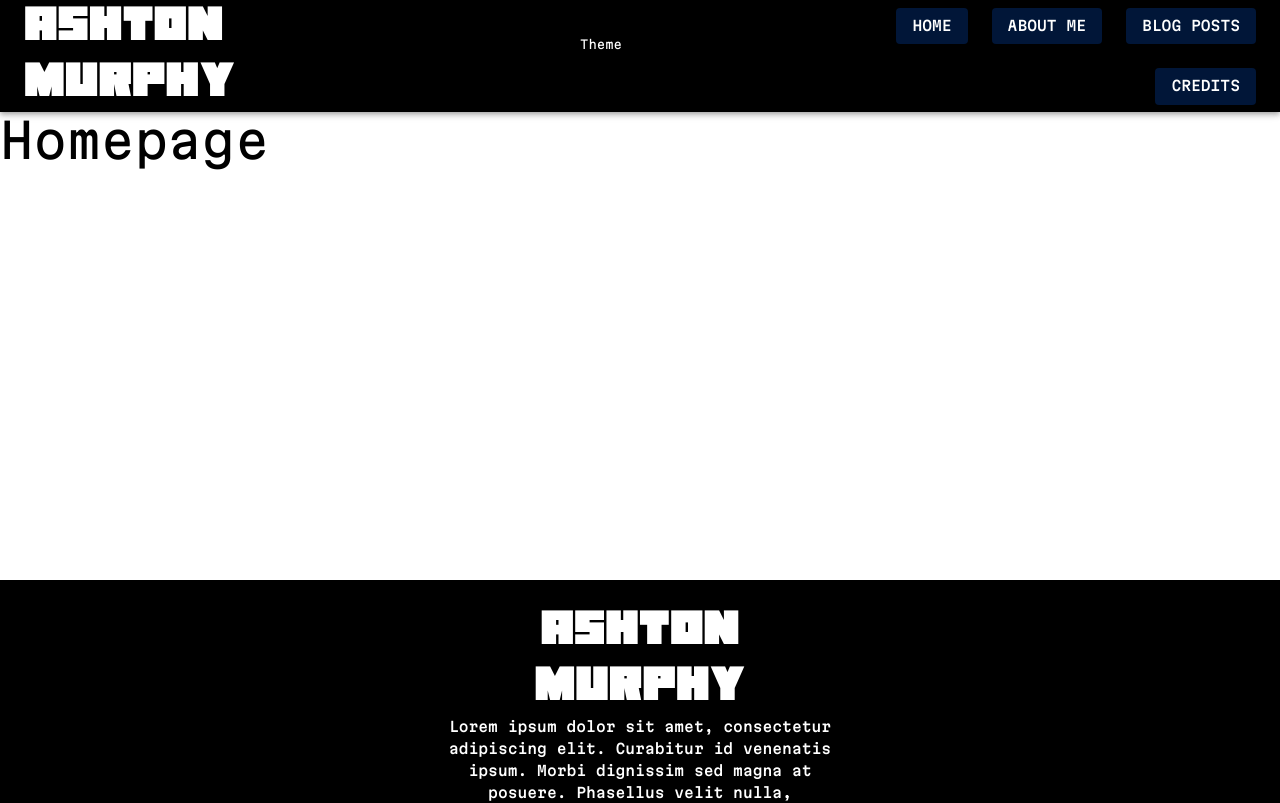
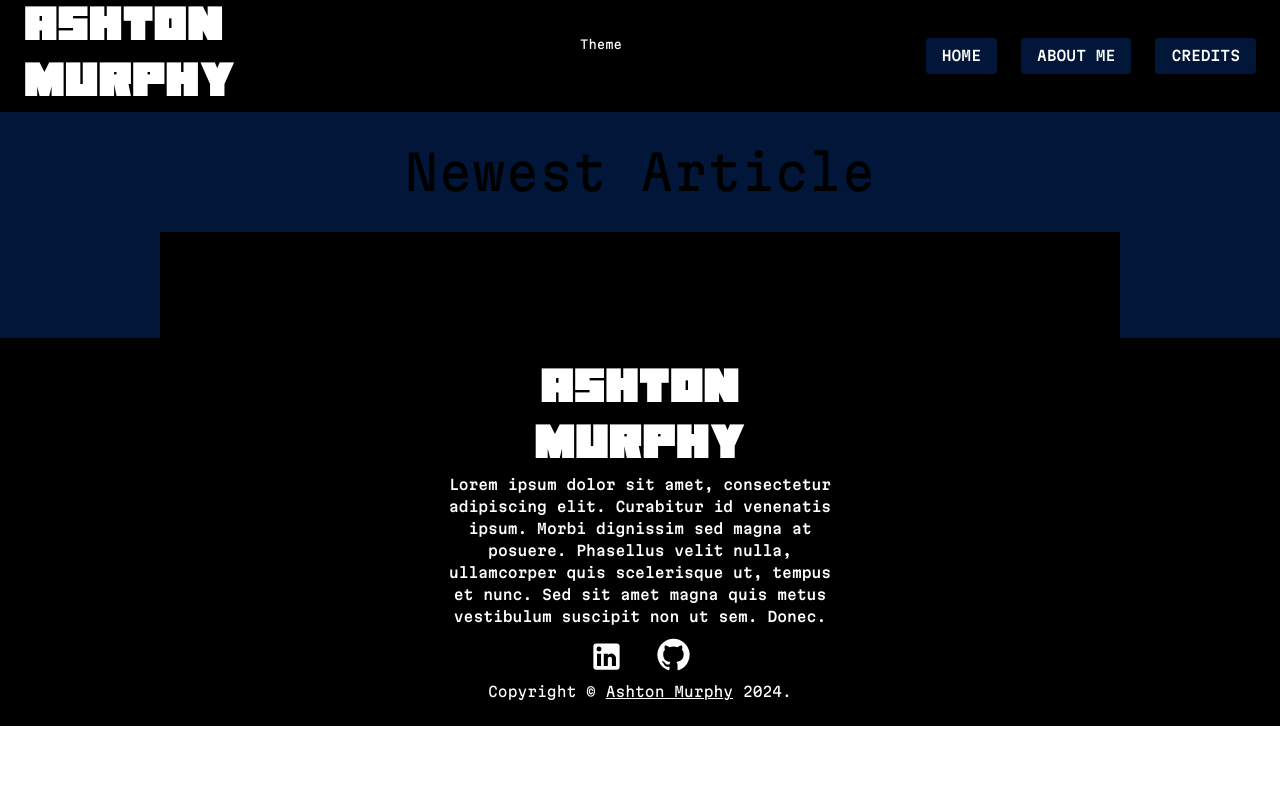
Before and after one commit to AsMurphy-student/react-projects, a React (Create React App) app in the folder mui-testing/: page / in a window 1280 px wide. Shown: the top 803 px of the page. Built offline with nearby package versions, Linux system fonts and the light colour scheme.

Commit message:
Added some new colors and started homepage

```diff
--- a/mui-testing/src/App.tsx
+++ b/mui-testing/src/App.tsx
@@ -38,6 +38,10 @@ const defaultHeaderTheme = createTheme({
 const defaultBodyTheme = createTheme({
   typography: {
     fontFamily: 'MartianMono',
+
+    h1: {
+      fontFamily: 'Playball',
+    },
   },
   palette: {
     primary: {
@@ -47,7 +51,7 @@ const defaultBodyTheme = createTheme({
       contrastText: "#FFF",
     },
     secondary: {
-      main: "#011638",
+      main: "#A491D3",
       light: "#000",
       dark: "#000",
       contrastText: "#FFF",
@@ -149,7 +153,7 @@ const alternateFooterTheme = createTheme({
 
 const themes: Theme[][] = [
   [defaultHeaderTheme, defaultBodyTheme, defaultFooterTheme],
-  [alternateHeaderTheme, defaultBodyTheme, alternateFooterTheme]
+  [alternateHeaderTheme, alternateBodyTheme, alternateFooterTheme]
 ];
 
 
--- a/mui-testing/src/Homepage.tsx
+++ b/mui-testing/src/Homepage.tsx
@@ -14,7 +14,12 @@ function Homepage(props: {headerTheme: Theme, bodyTheme: Theme, footerTheme: The
     <div>
       <ButtonAppBar headerTheme={props.headerTheme} updateTheme={props.updateTheme} currentTheme={props.currentTheme}/>
       <ThemeProvider theme={props.bodyTheme}>
-        <Typography variant="h3" component="div" align="left">Homepage</Typography>
+        <Box sx={{ flexGrow: 1, pt: '2rem', backgroundColor: 'secondary.main' }}>
+          <Typography variant="h3" component="h3" align="center">Newest Article</Typography>
+            <Box sx={{ border: 5, mt: '2rem', mx: '10rem', p: '1rem', backgroundColor: 'primary.main' }}>
+              <Typography variant="h5" component="h5" align="left">Optimization of Loading and Off-Loading of Trains - Factorio Macro-Logisitics</Typography>
+            </Box>
+        </Box>
       </ThemeProvider>
 
       <StickyFooter footerTheme={props.footerTheme} />
--- a/mui-testing/src/components/AppBar.tsx
+++ b/mui-testing/src/components/AppBar.tsx
@@ -64,7 +64,6 @@ export default function ButtonAppBar(props: {headerTheme: Theme, updateTheme: Re
               <Grid size={1} container spacing={3} display='flex' justifyContent='right'>
                 <Button variant="contained" color="secondary" onClick={() => {navigate("/")}}>Home</Button>
                 <Button variant="contained" color="secondary" onClick={() => {navigate("/about")}}>About Me</Button>
-                <Button variant="contained" color="secondary" onClick={() => {navigate("/")}}>Blog Posts</Button>
                 <Button variant="contained" color="secondary" onClick={() => {navigate("/")}}>Credits</Button>
               </Grid>
             </Grid>
--- a/mui-testing/src/components/Footer.tsx
+++ b/mui-testing/src/components/Footer.tsx
@@ -33,7 +33,7 @@ export default function StickyFooter(props: {footerTheme: Theme}) {
         sx={{
           display: 'flex',
           flexDirection: 'column',
-          minHeight: '100vh',
+          minHeight: '10vh',
         }}
       >
         <Box
```
